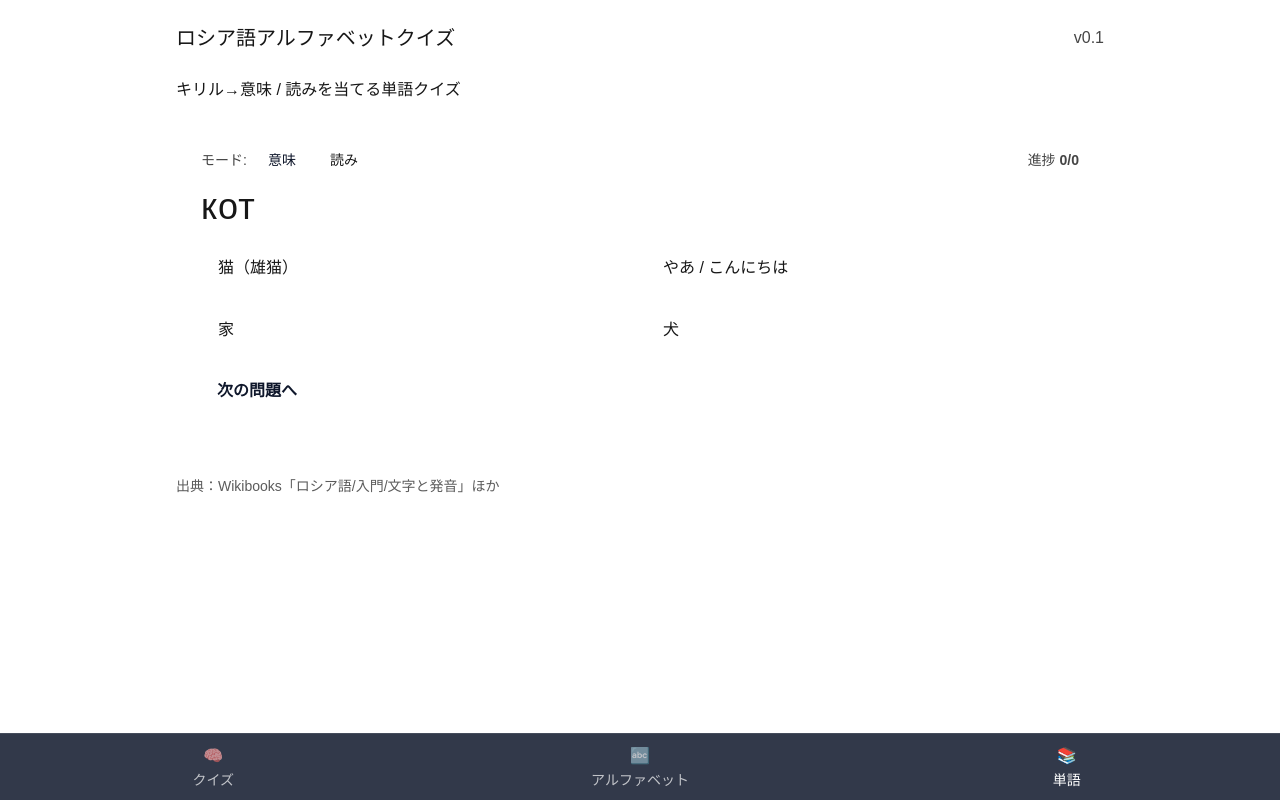
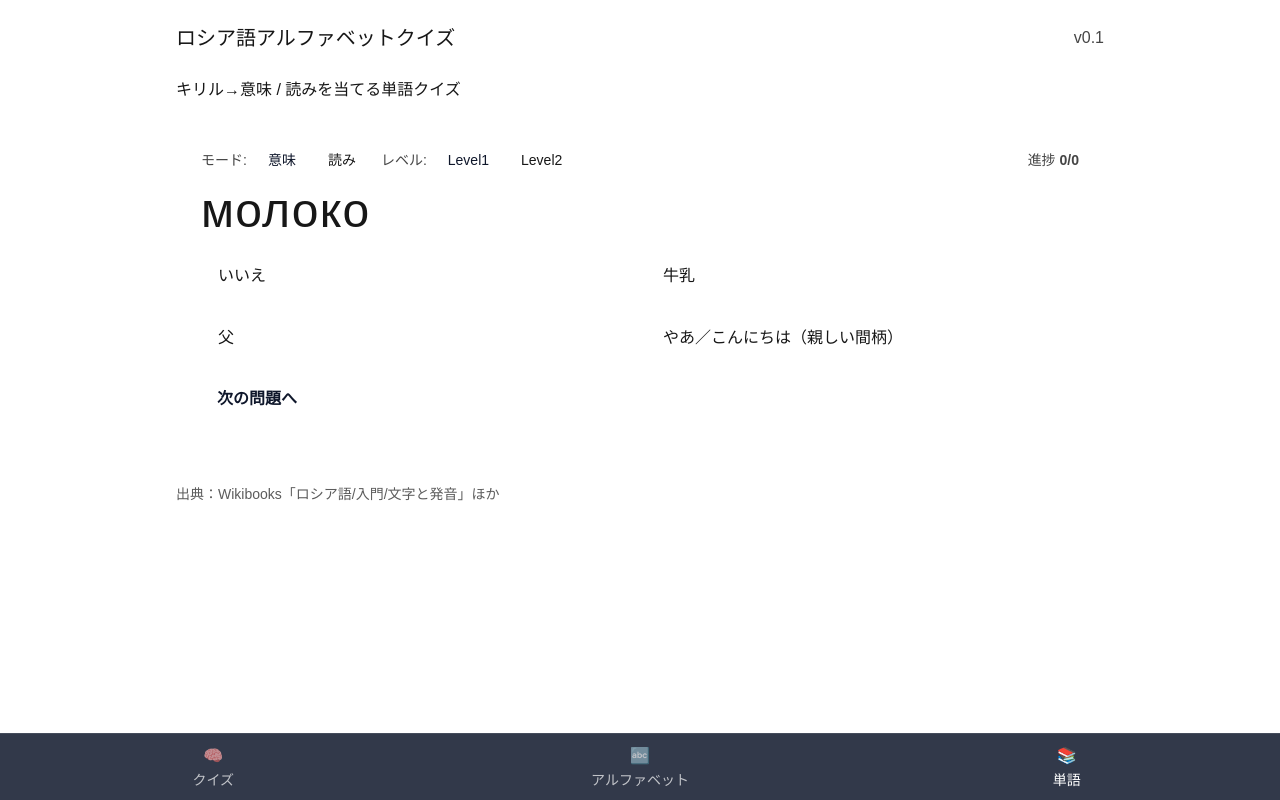
Before and after one commit to harukahirata/russian-practice, a Next.js app: page /words in a window 1280 px wide. Built offline with nearby package versions, Linux system fonts and the light colour scheme.

Commit message:
add: 単語クイズをレベル別に出題できるように修正

```diff
--- a/src/components/WordQuiz.tsx
+++ b/src/components/WordQuiz.tsx
@@ -1,8 +1,14 @@
 "use client";
 import { useEffect, useMemo, useState } from "react";
-import { WORDS, Word } from "@/lib/words";
+import { WORDS_L1, WORDS_L2 } from "@/lib/words";
 
 type Mode = "reading" | "meaning"; // 読みクイズ・意味クイズ
+type Level = 1 | 2;
+
+const POOLS: Record<Level, typeof WORDS_L1> = {
+  1: WORDS_L1,
+  2: WORDS_L2,
+};
 
 function pickRandom<T>(arr: T[], n: number): T[] {
   const copy = [...arr];
@@ -13,7 +19,11 @@ function pickRandom<T>(arr: T[], n: number): T[] {
   return copy.slice(0, n);
 }
 
-function buildQuestion(word: Word, mode: Mode, pool: Word[]) {
+function buildQuestion(
+  word: (typeof WORDS_L1)[number],
+  mode: Mode,
+  pool: typeof WORDS_L1
+) {
   const correct = mode === "reading" ? word.readingJa : word.meaningJa;
   const distractorsPool = pool
     .map((w) => (mode === "reading" ? w.readingJa : w.meaningJa))
@@ -25,26 +35,33 @@ function buildQuestion(word: Word, mode: Mode, pool: Word[]) {
 
 export default function WordQuiz() {
   const [mode, setMode] = useState<Mode>("meaning"); // 初期は意味クイズにする
+  const [level, setLevel] = useState<Level>(1);
+  const pool = POOLS[level];
+
   const [index, setIndex] = useState<number | null>(null);
   const [selected, setSelected] = useState<string | null>(null);
   const [score, setScore] = useState({ correct: 0, total: 0 });
 
   useEffect(() => {
-    setIndex(Math.floor(Math.random() * WORDS.length));
-  }, []);
+    setIndex(Math.floor(Math.random() * pool.length));
+    setSelected(null);
+  }, [level, pool.length]);
 
-  const word = useMemo(() => WORDS[index ?? 0], [index]);
+  const word = useMemo(
+    () => (index === null ? pool[0] : pool[index]),
+    [index, pool]
+  );
 
   const q = useMemo(() => {
     if (index === null)
       return { prompt: "", correct: "", options: [] as string[] };
-    return buildQuestion(word, mode, WORDS);
-  }, [index, word, mode]);
+    return buildQuestion(word, mode, pool);
+  }, [index, word, mode, pool]);
 
   const answered = selected !== null;
 
   const next = () => {
-    setIndex((i) => ((i ?? 0) + 1) % WORDS.length);
+    setIndex((i) => ((i ?? 0) + 1) % pool.length);
     setSelected(null);
   };
 
@@ -59,8 +76,10 @@ export default function WordQuiz() {
   return (
     <section className="rounded-2xl border border-white/10 bg-white/5 p-6">
       {/* モード切り替え */}
-      <div className="mb-3 flex items-center gap-2">
+      <div className="mb-3 flex flex-col gap-3 md:flex-row md:items-center">
+        <div className="flex items-center gap-2">
           <span className="text-sm opacity-80">モード:</span>
+          <div className="flex items-center gap-1.5">
             <button
               onClick={() => setMode("meaning")}
               className={[
@@ -83,7 +102,37 @@ export default function WordQuiz() {
             >
               読み
             </button>
-        <div className="ml-auto text-sm opacity-80">
+          </div>
+        </div>
+        <div className="flex items-center gap-2">
+          <span className="text-sm opacity-80">レベル:</span>
+          <div className="flex items-center gap-1.5">
+            <button
+              onClick={() => setLevel(1)}
+              className={[
+                "rounded px-3 py-1 text-sm border",
+                level === 1
+                  ? "bg-white text-slate-900 border-transparent"
+                  : "border-white/20 hover:bg-white/10",
+              ].join(" ")}
+            >
+              Level1
+            </button>
+            <button
+              onClick={() => setLevel(2)}
+              className={[
+                "rounded px-3 py-1 text-sm border",
+                level === 2
+                  ? "bg-white text-slate-900 border-transparent"
+                  : "border-white/20 hover:bg-white/10",
+              ].join(" ")}
+            >
+              Level2
+            </button>
+          </div>
+        </div>
+
+        <div className="md:ml-auto text-sm opacity-80">
           進捗{" "}
           <strong>
             {score.correct}/{score.total}
@@ -91,7 +140,7 @@ export default function WordQuiz() {
         </div>
       </div>
 
-      <div className="mb-4 text-4xl tracking-wide">{q.prompt}</div>
+      <div className="mb-4 text-5xl tracking-wide">{q.prompt}</div>
 
       <div className="grid grid-cols-1 gap-3 sm:grid-cols-2">
         {q.options.map((opt) => {
--- a/src/lib/words.ts
+++ /dev/null
@@ -1,13 +0,0 @@
-export type Word = {
-  ru: string;
-  readingJa: string;
-  meaningJa: string;
-};
-
-export const WORDS: Word[] = [
-  { ru: "привет", readingJa: "プリビェート", meaningJa: "やあ / こんにちは" },
-  { ru: "спасибо", readingJa: "スパシーバ", meaningJa: "ありがとう" },
-  { ru: "дом", readingJa: "ドム", meaningJa: "家" },
-  { ru: "кот", readingJa: "コート", meaningJa: "猫（雄猫）" },
-  { ru: "собака", readingJa: "サバーカ", meaningJa: "犬" },
-];
--- /dev/null
+++ b/src/lib/words/index.ts
@@ -0,0 +1,10 @@
+export { type Word } from "./types";
+
+import { WORDS_L1 } from "./level1";
+import { WORDS_L2 } from "./level2";
+
+export { WORDS_L1, WORDS_L2 };
+
+export const POOLS = { 1: WORDS_L1, 2: WORDS_L2 } as const;
+export type Level = keyof typeof POOLS;
+export const ALL_WORDS = [...WORDS_L1, ...WORDS_L2] as const;
--- /dev/null
+++ b/src/lib/words/level1.ts
@@ -0,0 +1,36 @@
+import type { Word } from "./types";
+
+export const WORDS_L1: Word[] = [
+  { ru: "да", readingJa: "ダ", meaningJa: "はい" },
+  { ru: "нет", readingJa: "ニェット", meaningJa: "いいえ" },
+  {
+    ru: "привет",
+    readingJa: "プリビェート",
+    meaningJa: "やあ／こんにちは（親しい間柄）",
+  },
+  { ru: "пока", readingJa: "パカー", meaningJa: "じゃあね／バイバイ" },
+  { ru: "спасибо", readingJa: "スパシーバ", meaningJa: "ありがとう" },
+  {
+    ru: "извините",
+    readingJa: "イズヴィニーチェ",
+    meaningJa: "すみません／ごめんなさい（丁寧）",
+  },
+  {
+    ru: "пожалуйста",
+    readingJa: "パジャールスタ",
+    meaningJa: "どうぞ／お願いします／どういたしまして",
+  },
+  { ru: "дом", readingJa: "ドム", meaningJa: "家" },
+  { ru: "кот", readingJa: "コート", meaningJa: "猫（雄）" },
+  { ru: "собака", readingJa: "サバーカ", meaningJa: "犬" },
+  { ru: "мама", readingJa: "ママ", meaningJa: "母" },
+  { ru: "папа", readingJa: "パパ", meaningJa: "父" },
+  { ru: "вода", readingJa: "ヴァダー", meaningJa: "水" },
+  { ru: "хлеб", readingJa: "フリエープ", meaningJa: "パン" },
+  { ru: "молоко", readingJa: "マラコー", meaningJa: "牛乳" },
+  { ru: "чай", readingJa: "チャイ", meaningJa: "お茶" },
+  { ru: "кофе", readingJa: "コーフェ", meaningJa: "コーヒー" },
+  { ru: "книга", readingJa: "クニーガ", meaningJa: "本" },
+  { ru: "работа", readingJa: "ラボータ", meaningJa: "仕事" },
+  { ru: "магазин", readingJa: "マガズィーン", meaningJa: "店／ショップ" },
+];
--- /dev/null
+++ b/src/lib/words/level2.ts
@@ -0,0 +1,32 @@
+import type { Word } from "./types";
+
+export const WORDS_L2: Word[] = [
+  {
+    ru: "здравствуйте",
+    readingJa: "ズドラーストヴィーチェ",
+    meaningJa: "こんにちは（丁寧）",
+  },
+  {
+    ru: "добрый день",
+    readingJa: "ドブリィ デーニ",
+    meaningJa: "こんにちは（丁寧）",
+  },
+  { ru: "город", readingJa: "ゴーラト", meaningJa: "都市／街" },
+  { ru: "школа", readingJa: "シュコーラ", meaningJa: "学校" },
+  { ru: "язык", readingJa: "ヤズィーク", meaningJa: "言語／舌" },
+  { ru: "урок", readingJa: "ウローク", meaningJa: "授業／レッスン" },
+  { ru: "окно", readingJa: "アクノー", meaningJa: "窓" },
+  { ru: "дверь", readingJa: "ドヴェーリ", meaningJa: "ドア" },
+  { ru: "стол", readingJa: "ストール", meaningJa: "机／テーブル" },
+  { ru: "стул", readingJa: "ストゥール", meaningJa: "椅子" },
+  { ru: "комната", readingJa: "コームナタ", meaningJa: "部屋" },
+  { ru: "квартира", readingJa: "クヴァルティーラ", meaningJa: "アパート" },
+  { ru: "семья", readingJa: "セムヤ", meaningJa: "家族" },
+  { ru: "друг", readingJa: "ドルグ", meaningJa: "友だち（男）" },
+  { ru: "подруга", readingJa: "パドルーガ", meaningJa: "友だち（女）" },
+  { ru: "деньги", readingJa: "ジェーンギ", meaningJa: "お金" },
+  { ru: "улица", readingJa: "ウーリツァ", meaningJa: "通り／道路" },
+  { ru: "река", readingJa: "リカ", meaningJa: "川" },
+  { ru: "поезд", readingJa: "ポエズト", meaningJa: "列車" },
+  { ru: "билет", readingJa: "ビリェート", meaningJa: "切符／チケット" },
+];
--- /dev/null
+++ b/src/lib/words/types.ts
@@ -0,0 +1,5 @@
+export type Word = {
+  ru: string;
+  readingJa: string;
+  meaningJa: string;
+};
```
Lines whose indentation alone changed are shown as unchanged.
